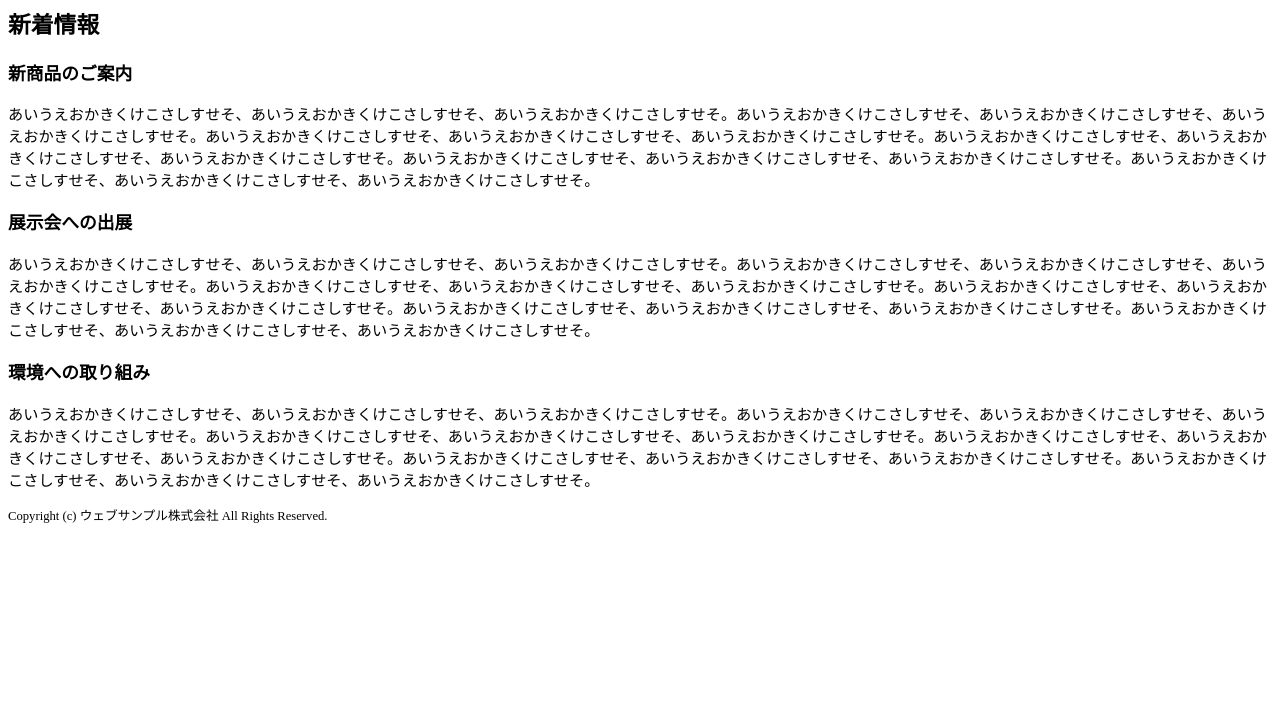
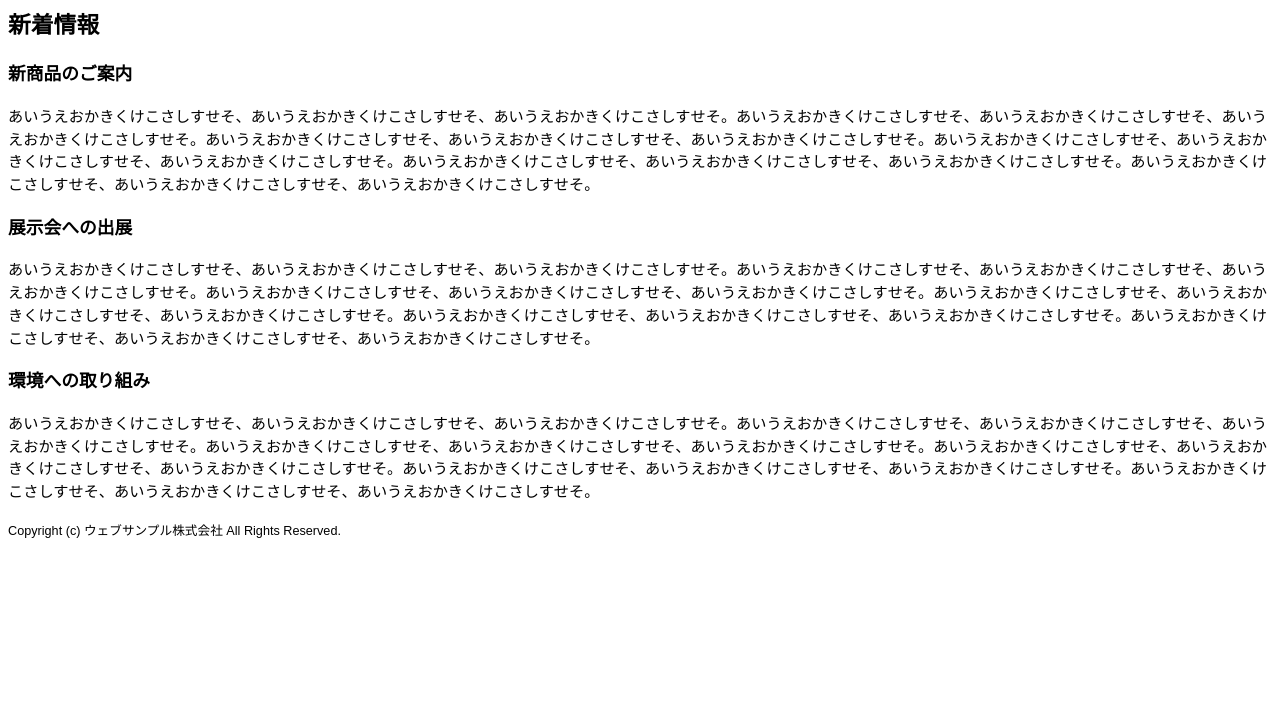
Before and after one commit to ShunFurukawa/html-sample, a plain HTML site: page index.html in a window 1280 px wide. Shown: the part 78-800 px from the top of the page. Drawn offline with Linux system fonts and the light colour scheme.

Commit message:
:octocat: add base.css style content

```diff
--- a/base.css
+++ b/base.css
@@ -1,4 +1,7 @@
-
 @charset "utf-8";
 
-body {font-size:95%;}
+body {
+    font-size:95%;
+    font-family: "ＭＳ ゴシック",sans-serif;
+    line-height:1.5;
+}
```
